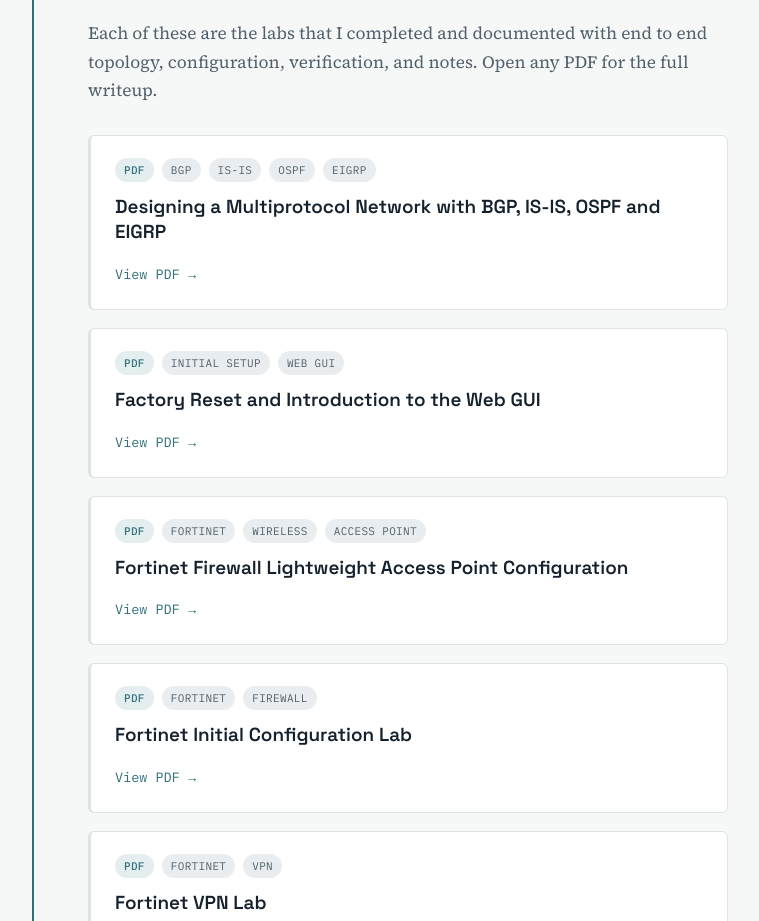
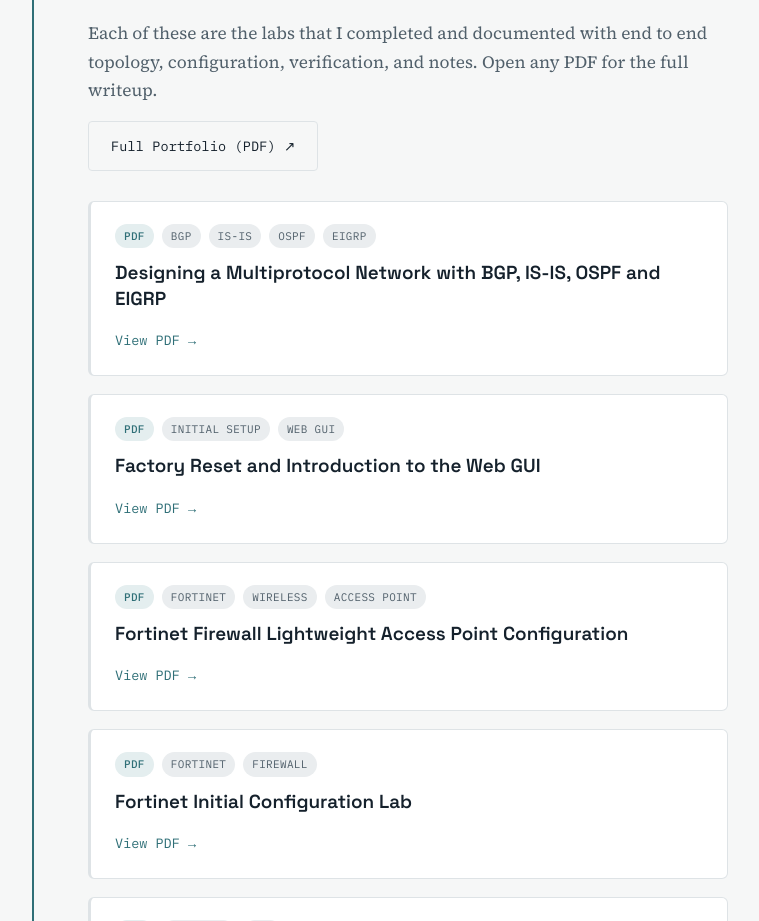
Before and after one commit to KingoftheAegeanSea/KingoftheAegeanSea.github.io, a plain HTML site: page index.html in a window 1280 px wide. Shown: the part 1890-2811 px from the top of the page, without its empty margins (186-945 px from the left). Drawn offline with Linux system fonts and the light colour scheme.

Commit message:
Update index.html

```diff
--- a/index.html
+++ b/index.html
@@ -85,7 +85,11 @@
         Each of these are the labs that I completed and documented with end to end topology, configuration,
         verification, and notes. Open any PDF for the full writeup.
       </p>
-
+      <div class="labs-actions">
+        <a href="documents/Full-Portfolio.pdf" class="btn btn-ghost btn-portfolio" target="_blank" rel="noopener">
+          Full Portfolio (PDF) ↗
+        </a>
+      </div>
       <div class="lab-list">
 
         <article class="lab-card reveal">
```
